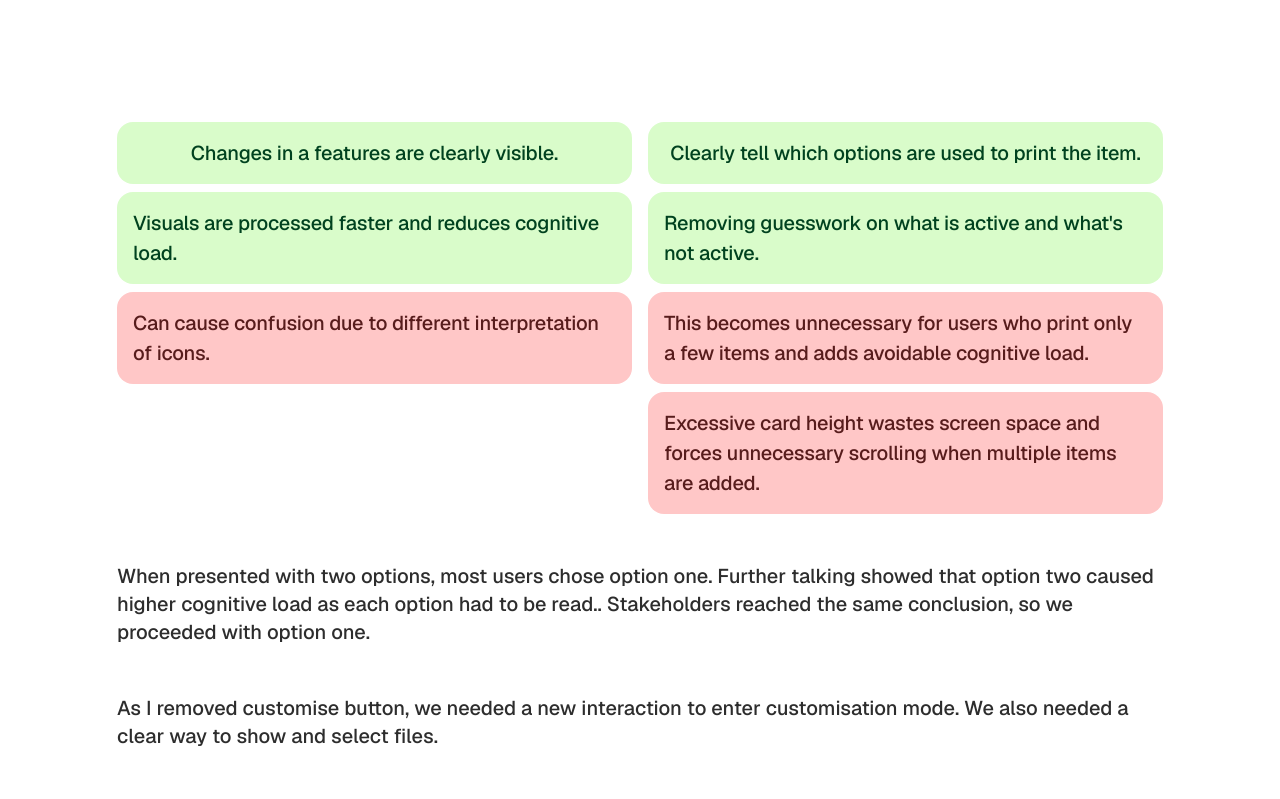
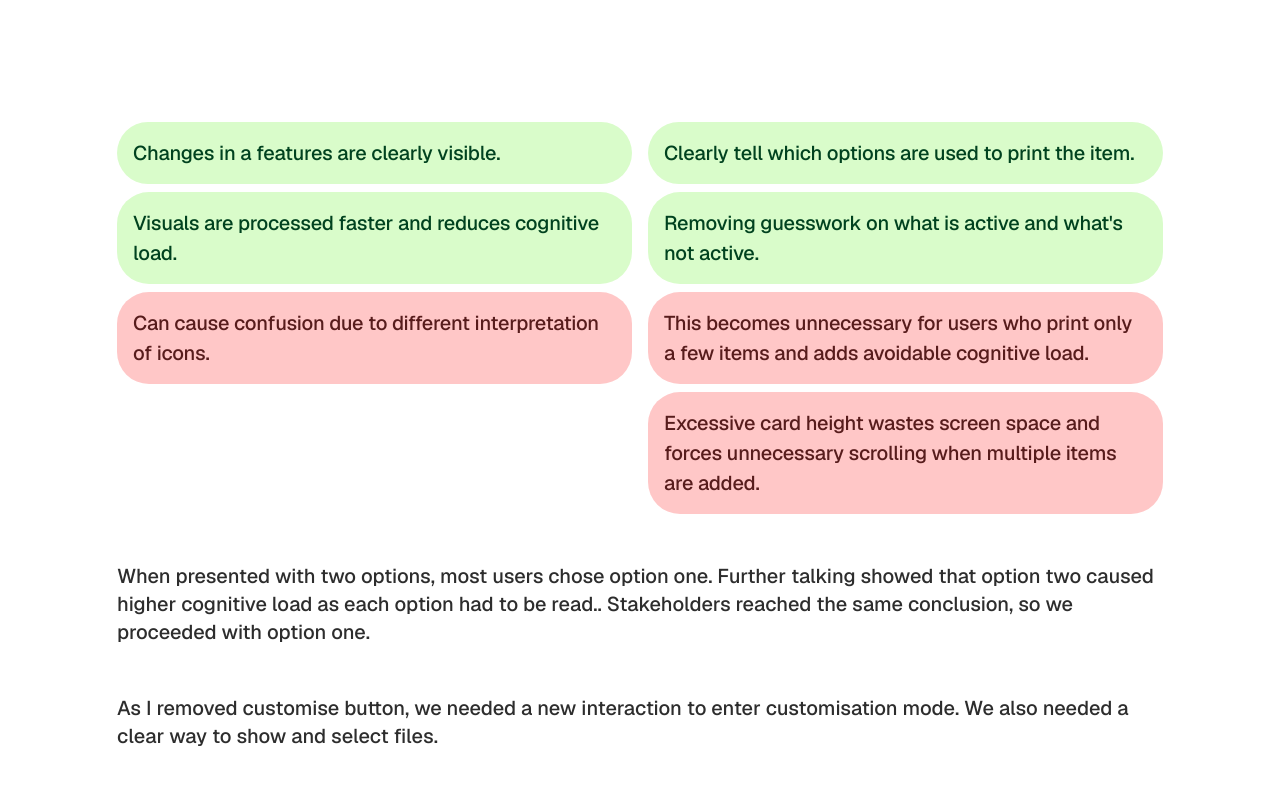
Before and after one commit to IshadP/Portfolio, a Next.js app: page /printhub in a window 1280 px wide. Shown: the part 4620-5419 px from the top of the page. Built offline with nearby package versions, Linux system fonts and the light colour scheme.

Commit message:
fix for hero not showing animtion on load #2

```diff
--- a/app/components/Hero.tsx
+++ b/app/components/Hero.tsx
@@ -20,7 +20,7 @@ export default function Hero() {
                 className="flex flex-col items-center justify-center w-full max-w-(--max-content-width) mx-auto px-2"
                 initial={{ opacity: 0, y: 40, filter: "blur(10px)" }}
                 animate={ready ? { opacity: 1, y: 0, filter: "blur(0px)" } : { opacity: 0, y: 40, filter: "blur(10px)" }}
-                transition={{ duration: 0.6, ease: "easeOut" }}
+                transition={{ duration: 0.6, delay: 0.05, ease: "easeOut" }}
             >
                 {pathname === "/" && (
                     <p className="font-(family-name:--font-geist) font-semibold text-[48px] md:text-[64px] leading-[1.04] text-[#333] tracking-[-2px]">
--- a/app/components/case-study/ProConCard.tsx
+++ b/app/components/case-study/ProConCard.tsx
@@ -8,7 +8,7 @@ export default function ProConCard({
     const bg = variant === "pro" ? "bg-[var(--cs-green-light)]" : "bg-[var(--cs-red-light)]";
     const text = variant === "pro" ? "text-[var(--cs-green-dark)]" : "text-[var(--cs-red-dark)]";
     return (
-        <div className={`${bg} flex items-center justify-center overflow-hidden px-4 py-4 md:py-4 rounded-2xl md:rounded-4 w-full`}>
+        <div className={`${bg} flex items-start overflow-hidden px-4 py-4 md:py-4 rounded-2xl md:rounded-4xl w-full`}>
             <p className={`${text} font-(family-name:--font-geist) font-medium leading-normal text-base md:text-xl tracking-[-0.2px]`}>
                 {children}
             </p>
```
